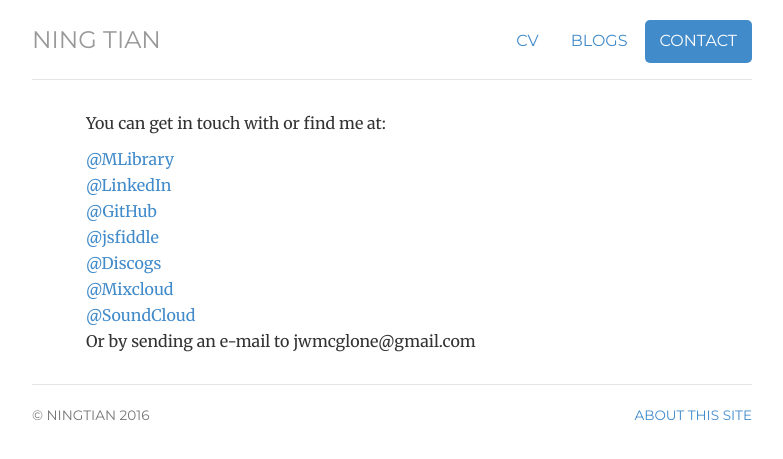
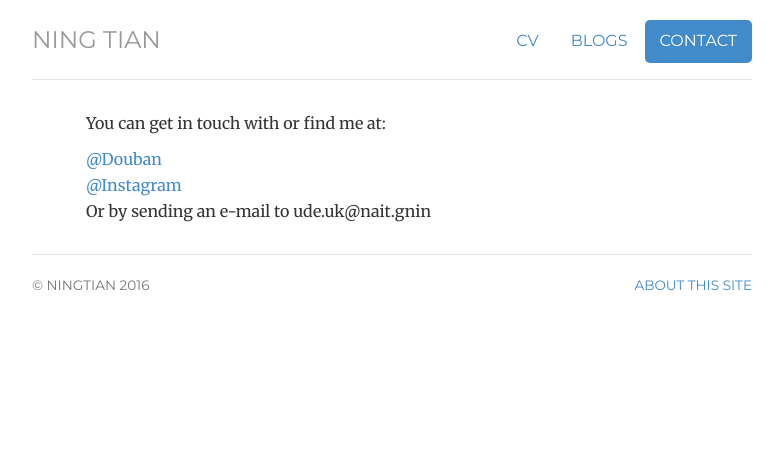
Before and after one commit to ningtian/ningtian.github.io, a Jekyll site: the page built from contact/index.html, in a window 1280 px wide. Shown: the top 459 px of the page, without its empty margins (248-1031 px from the left). Built offline with Jekyll 4.4.1, drawn with Linux system fonts in a browser that asks for light colours.

Commit message:
Update index.html

```diff
--- a/contact/index.html
+++ b/contact/index.html
@@ -3,24 +3,18 @@ layout: default
 title: Contact
 cv: passive
 projects: passive
-notes: passive
+blgos: passive
 contact: active
-description: Contact information for Jonathan McGlone, a Librarian, Front-End Developer, Digital Publisher, Project Manager, Music Enthusiast, and Web Noodler living and working in Michigan.
+description: Contact information for Ning Tian.
 ---
 <div class="contact">
 
 	<p>You can get in touch with or find me at:</p>
 
 	<ul class="list-unstyled">
-	<li><a href="http://www.lib.umich.edu/users/jmcglone">@MLibrary</a></li>
-	<li><a href="http://www.linkedin.com/in/jwmcglone/">@LinkedIn</a></li>
-	<li><a href="http://github.com/jmcglone">@GitHub</a></li>
-	<li><a href="http://jsfiddle.net/user/jmcglone/fiddles/">@jsfiddle</a></li>
-	<li><a href="http://www.discogs.com/user/jwmcglone">@Discogs</a></li>
-	<li><a href="http://www.mixcloud.com/jwmcglone/">@Mixcloud</a></li>
-	<li><a href="http://soundcloud.com/jwmcglone">@SoundCloud</a></li>
-	<!-- <li><a href="http://dribbble.com/jmcglone">@Dribbble</a></li> -->
-	<li>Or by sending an e-mail to <span class="obfuscate">moc.liamg@enolgcmwj</span></li>
+	<li><a href="https://www.douban.com/people/nwpu642/">@Douban</a></li>
+	<li><a href="https://www.instagram.com/muxurho/">@Instagram</a></li>
+	<li>Or by sending an e-mail to <span class="obfuscate">ning.tian@ku.edu</span></li>
 	</ul>
 
 </div>
```
